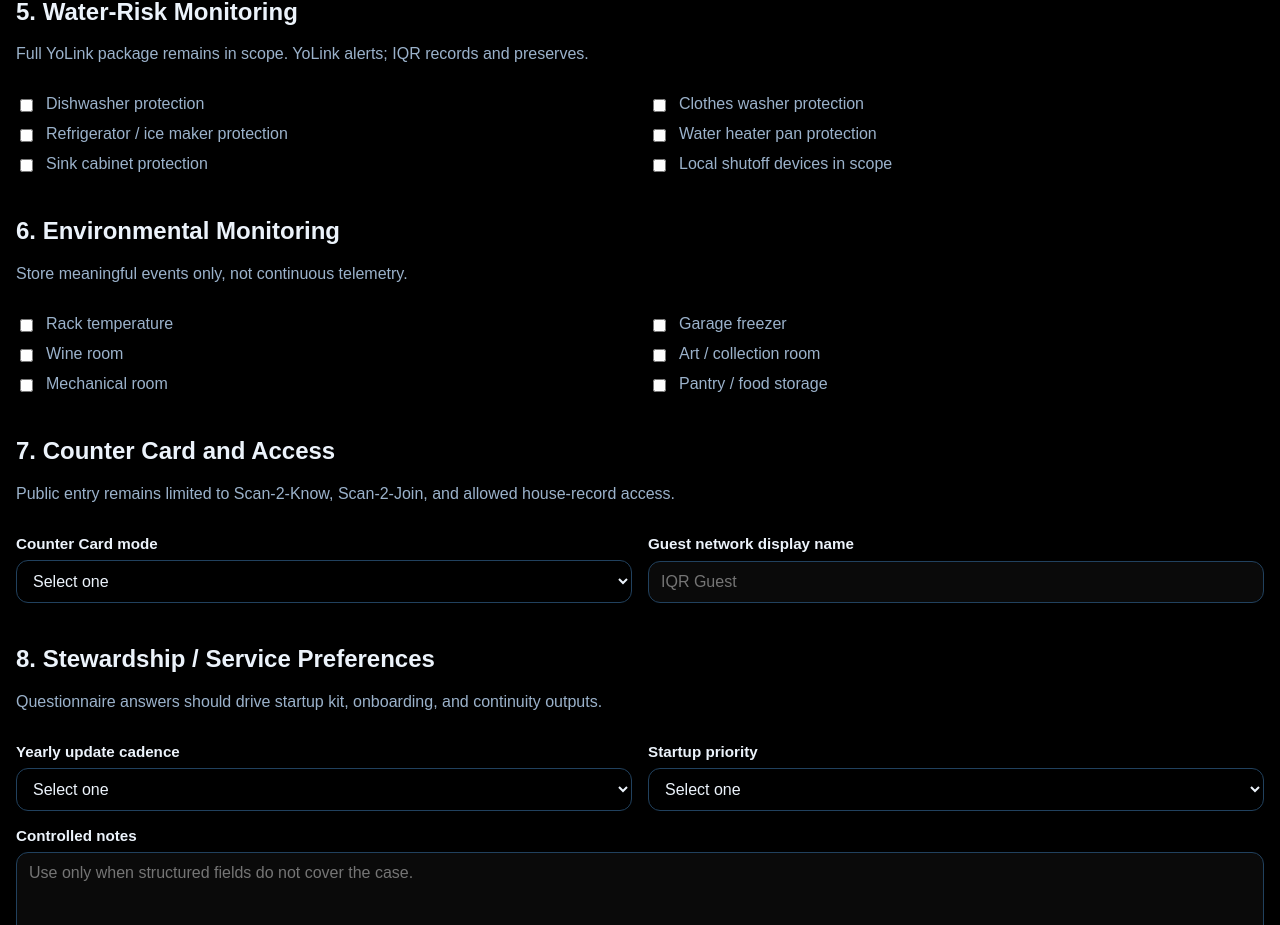
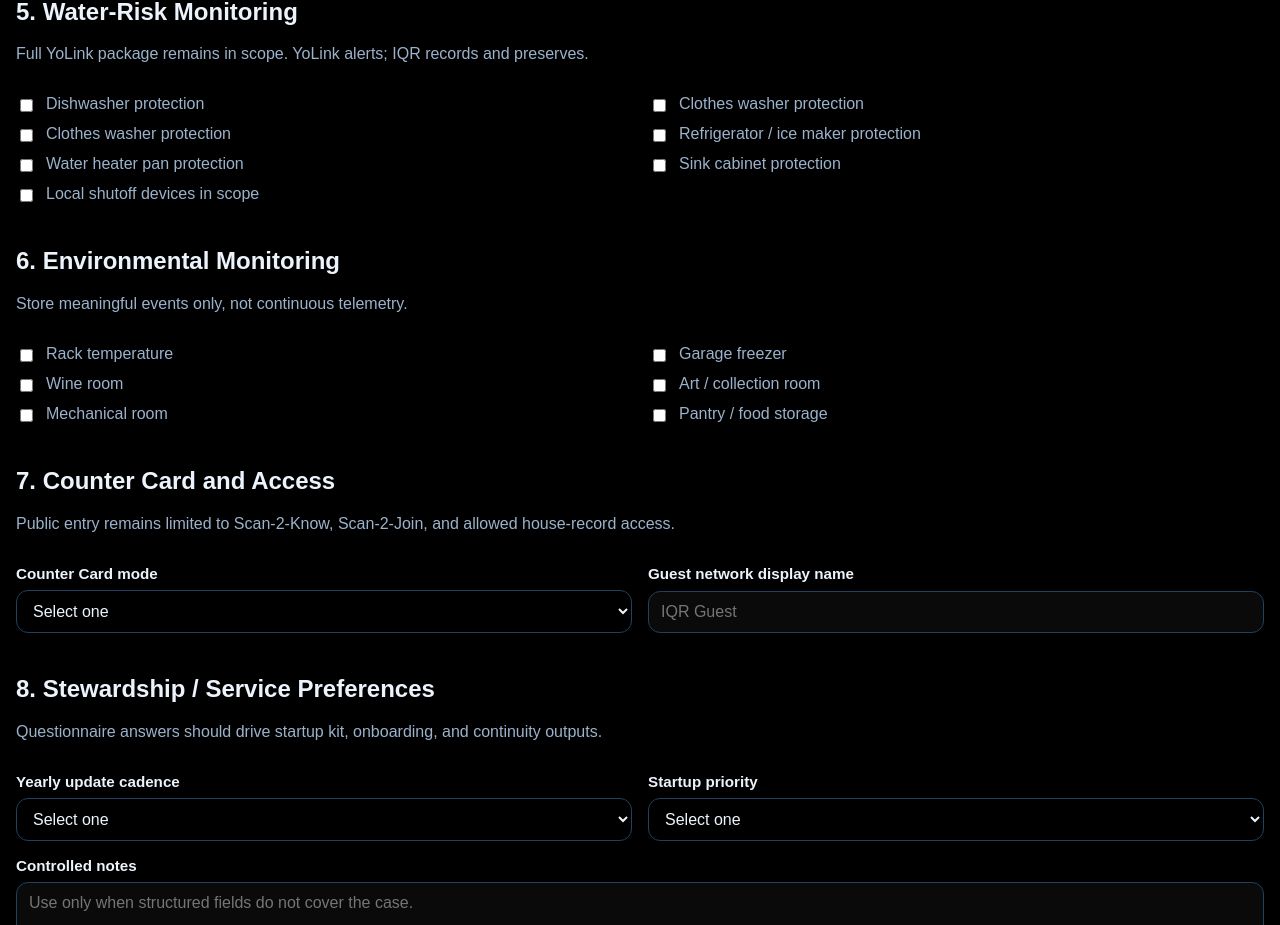
Before and after one commit to prodesign-rqr/iqr-home, a Next.js app: page /partner/questionnaire in a window 1280 px wide. Shown: the part 1756-2681 px from the top of the page. Built offline with nearby package versions, Linux system fonts and the light colour scheme.

Commit message:
Ass toilet supply line protection to water risk intake

```diff
--- a/src/app/partner/questionnaire/page.tsx
+++ b/src/app/partner/questionnaire/page.tsx
@@ -196,6 +196,7 @@ export default function QuestionnairePage() {
           <div className="checkbox-grid">
             <label className="checkbox-item"><input type="checkbox" /> Dishwasher protection</label>
             <label className="checkbox-item"><input type="checkbox" /> Clothes washer protection</label>
+            <label className="checkbox-item"><input type="checkbox" /> Clothes washer protection</label>
             <label className="checkbox-item"><input type="checkbox" /> Refrigerator / ice maker protection</label>
             <label className="checkbox-item"><input type="checkbox" /> Water heater pan protection</label>
             <label className="checkbox-item"><input type="checkbox" /> Sink cabinet protection</label>
--- a/src/lib/questionnaire-v1.ts
+++ b/src/lib/questionnaire-v1.ts
@@ -50,6 +50,7 @@ export const questionnaireSpec = [
     purpose: "Scope YoLink sensing and shutoff opportunities.",
     fields: [
       ["Dishwasher protection", "checkbox", "monitoring.waterRisk.dishwasher.protected"],
+      ["Toilet supply line protection", "checkbox", "monitoring.waterRisk.toiletsProtected"],
       ["Clothes washer protection", "checkbox", "monitoring.waterRisk.clothesWasher.protected"],
       ["Refrigerator / ice maker protection", "checkbox", "monitoring.waterRisk.fridgeIce.protected"],
       ["Water heater pan protection", "checkbox", "monitoring.waterRisk.waterHeaterPan.protected"],
```
